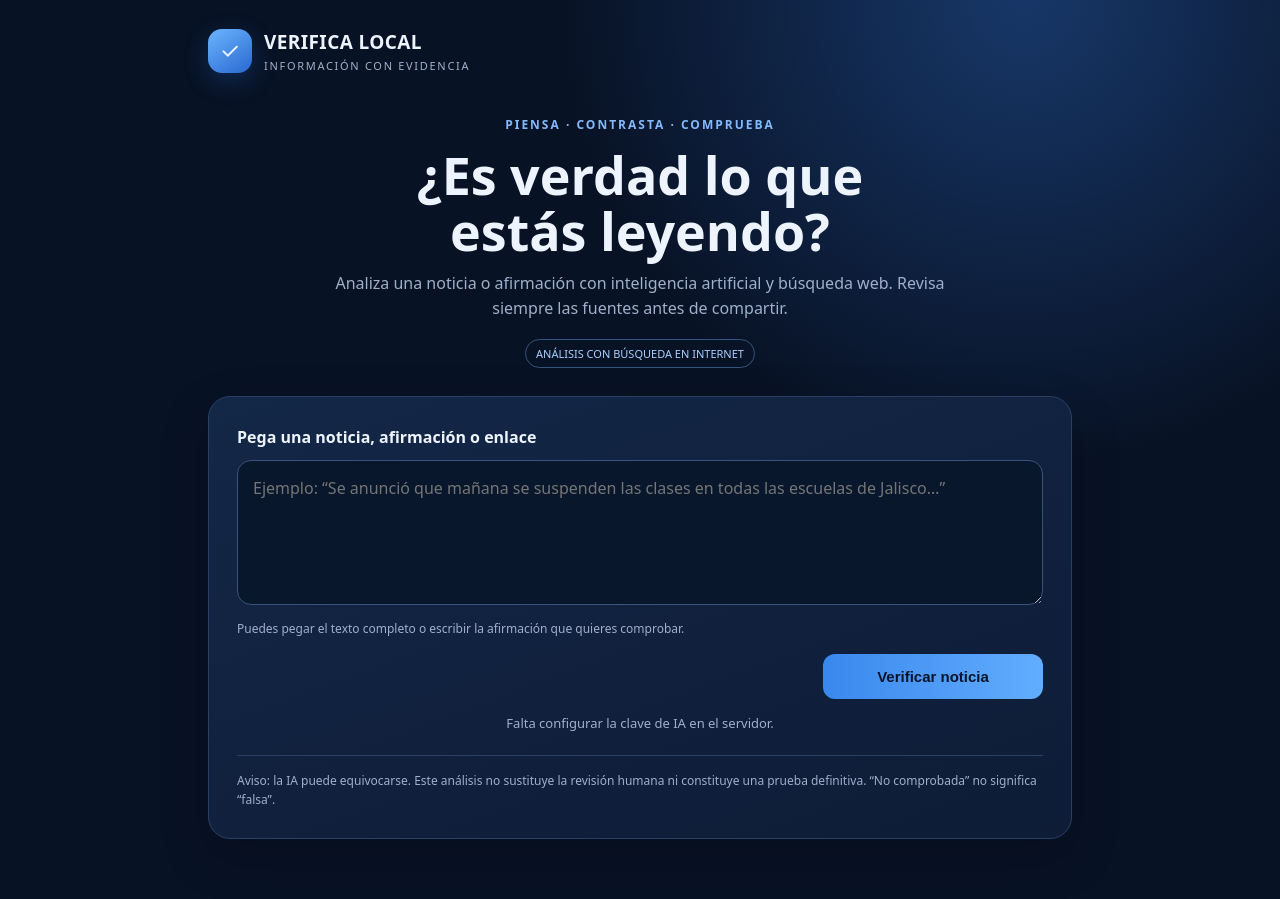
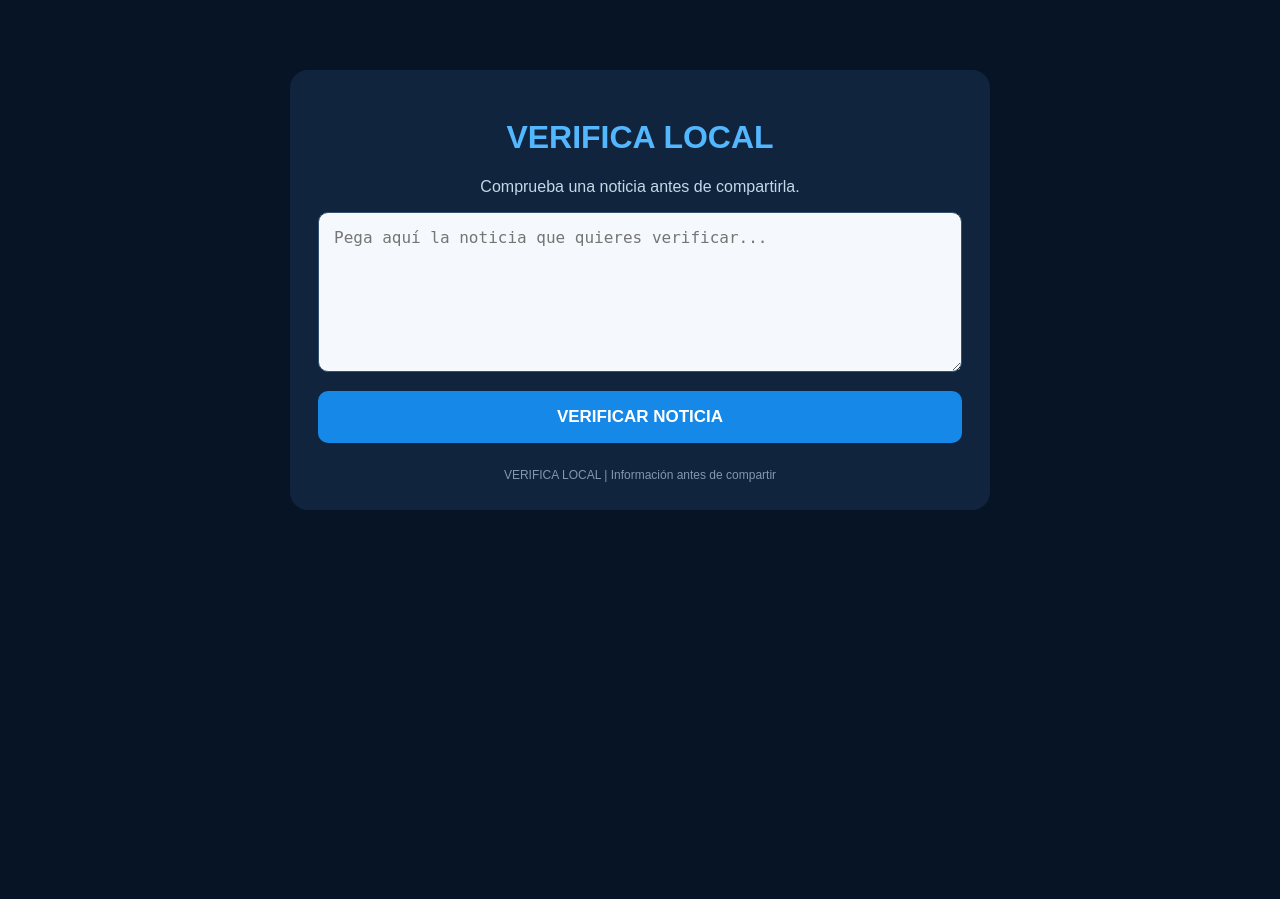
Before and after one commit to santiagotg26510-hue/verifica-local, a Flask app: page / in a window 1280 px wide. After the commit the page ends 510 px from the top, so only its background shows below. Run offline with Flask 3, Linux system fonts and the light colour scheme.

Commit message:
Update index.html

```diff
--- a/templates/index.html
+++ b/templates/index.html
@@ -1,48 +1,170 @@
-<!doctype html>
+
+<!DOCTYPE html>
 <html lang="es">
 <head>
-<meta charset="utf-8">
-<meta name="viewport" content="width=device-width, initial-scale=1">
-<meta name="theme-color" content="#0b1630">
-<title>Verifica Local | Verificación de noticias</title>
+<meta charset="UTF-8">
+<meta name="viewport" content="width=device-width, initial-scale=1.0">
+<title>VERIFICA LOCAL</title>
+
 <style>
-:root{--bg:#081225;--panel:#101f3d;--panel2:#14284c;--text:#edf4ff;--muted:#9fb0ca;--blue:#68a8ff;--line:#294064}
-*{box-sizing:border-box}body{margin:0;background:radial-gradient(circle at 80% 0%,#173768 0,transparent 34%),var(--bg);color:var(--text);font:16px/1.55 system-ui,-apple-system,Segoe UI,sans-serif}
-.wrap{max-width:900px;margin:auto;padding:28px 18px 60px}.top{display:flex;align-items:center;gap:12px;margin-bottom:42px}.logo{width:44px;height:44px;border-radius:14px;background:linear-gradient(145deg,#6cb5ff,#2868cf);display:grid;place-items:center;font-size:23px;box-shadow:0 8px 24px #1e5eb555}.brand{font-weight:800;letter-spacing:.4px;font-size:19px}.brand small{display:block;color:var(--muted);font-size:11px;font-weight:500;letter-spacing:1.7px}
-.hero{text-align:center;margin-bottom:28px}.eyebrow{color:#83baff;font-weight:700;font-size:12px;letter-spacing:2px}.hero h1{font-size:clamp(32px,7vw,52px);line-height:1.08;margin:12px 0}.hero p{color:var(--muted);max-width:610px;margin:0 auto}
-.panel{background:linear-gradient(160deg,#132747,#0e1c36);border:1px solid var(--line);border-radius:22px;padding:22px;box-shadow:0 18px 50px #0003}
-label{display:block;font-weight:700;margin-bottom:10px}textarea{width:100%;min-height:145px;resize:vertical;border:1px solid #38547c;border-radius:14px;background:#09172d;color:var(--text);padding:15px;font:inherit;outline:none}textarea:focus{border-color:var(--blue);box-shadow:0 0 0 3px #68a8ff22}.hint{font-size:12px;color:var(--muted);margin:8px 0 16px}
-button{border:0;border-radius:12px;background:linear-gradient(90deg,#3988ed,#62adff);color:#06142a;font-weight:800;font-size:15px;padding:14px 20px;width:100%;cursor:pointer}button:disabled{opacity:.55;cursor:wait}
-.status{font-size:13px;color:var(--muted);margin-top:14px;text-align:center}.result{display:none;margin-top:22px}.result h2{font-size:18px;margin:0 0 12px}.answer{white-space:pre-wrap;color:#e4edfc;background:#09172d;border:1px solid var(--line);padding:18px;border-radius:14px}.sources{margin-top:16px}.sources a{display:block;color:#9cc8ff;overflow-wrap:anywhere;margin:8px 0}.notice{margin-top:22px;color:var(--muted);font-size:12px;border-top:1px solid var(--line);padding-top:16px}.pill{display:inline-block;border:1px solid #34547d;border-radius:99px;padding:5px 10px;color:#a9cfff;font-size:11px;margin-top:18px}
-@media(min-width:650px){.panel{padding:28px}button{width:auto;min-width:220px;display:block;margin-left:auto}}
+* {
+    box-sizing: border-box;
+}
+
+body {
+    margin: 0;
+    padding: 20px;
+    min-height: 100vh;
+    background: #071426;
+    color: white;
+    font-family: Arial, sans-serif;
+}
+
+main {
+    max-width: 700px;
+    margin: 50px auto;
+    padding: 28px;
+    background: #10243d;
+    border-radius: 18px;
+}
+
+h1 {
+    color: #53b7ff;
+    text-align: center;
+    font-size: 32px;
+}
+
+p {
+    text-align: center;
+    color: #c5d7e8;
+}
+
+textarea {
+    width: 100%;
+    height: 160px;
+    padding: 15px;
+    border-radius: 10px;
+    border: 1px solid #34516e;
+    background: #f5f8fc;
+    font-size: 16px;
+    resize: vertical;
+}
+
+button {
+    width: 100%;
+    padding: 16px;
+    margin-top: 15px;
+    background: #1689e8;
+    color: white;
+    border: none;
+    border-radius: 10px;
+    font-size: 17px;
+    font-weight: bold;
+    cursor: pointer;
+}
+
+button:disabled {
+    opacity: 0.6;
+    cursor: wait;
+}
+
+#resultado {
+    display: none;
+    white-space: pre-wrap;
+    overflow-wrap: anywhere;
+    background: #071426;
+    padding: 18px;
+    border-radius: 10px;
+    margin-top: 20px;
+    line-height: 1.6;
+}
+
+footer {
+    text-align: center;
+    color: #8298ae;
+    font-size: 12px;
+    margin-top: 25px;
+}
 </style>
 </head>
-<body><main class="wrap">
-<header class="top"><div class="logo">✓</div><div class="brand">VERIFICA LOCAL<small>INFORMACIÓN CON EVIDENCIA</small></div></header>
-<section class="hero"><div class="eyebrow">PIENSA · CONTRASTA · COMPRUEBA</div><h1>¿Es verdad lo que<br>estás leyendo?</h1><p>Analiza una noticia o afirmación con inteligencia artificial y búsqueda web. Revisa siempre las fuentes antes de compartir.</p><div class="pill">ANÁLISIS CON BÚSQUEDA EN INTERNET</div></section>
-<section class="panel">
-<label for="claim">Pega una noticia, afirmación o enlace</label>
-<textarea id="claim" maxlength="5000" placeholder="Ejemplo: “Se anunció que mañana se suspenden las clases en todas las escuelas de Jalisco…”"></textarea>
-<div class="hint">Puedes pegar el texto completo o escribir la afirmación que quieres comprobar.</div>
-<button id="check">Verificar noticia</button>
-<div class="status" id="status">{% if configured %}Motor de verificación listo.{% else %}Falta configurar la clave de IA en el servidor.{% endif %}</div>
-<section class="result" id="result"><h2>Resultado del análisis</h2><div class="answer" id="answer"></div><div class="sources" id="sources"></div></section>
-<div class="notice">Aviso: la IA puede equivocarse. Este análisis no sustituye la revisión humana ni constituye una prueba definitiva. “No comprobada” no significa “falsa”.</div>
-</section></main>
+
+<body>
+<main>
+    <h1>VERIFICA LOCAL</h1>
+
+    <p>Comprueba una noticia antes de compartirla.</p>
+
+    <form id="formulario">
+        <textarea
+            id="noticia"
+            placeholder="Pega aquí la noticia que quieres verificar..."
+            required
+        ></textarea>
+
+        <button id="boton" type="submit">
+            VERIFICAR NOTICIA
+        </button>
+    </form>
+
+    <div id="resultado"></div>
+
+    <footer>
+        VERIFICA LOCAL | Información antes de compartir
+    </footer>
+</main>
+
 <script>
-const btn=document.getElementById('check'), input=document.getElementById('claim'), statusBox=document.getElementById('status'), result=document.getElementById('result'), answer=document.getElementById('answer'), sources=document.getElementById('sources');
-btn.addEventListener('click', async()=>{
- const claim=input.value.trim(); if(claim.length<8){statusBox.textContent='Escribe una afirmación un poco más completa.';return;}
- btn.disabled=true;btn.textContent='Investigando…';statusBox.textContent='Buscando y contrastando información en la web…';result.style.display='none';sources.replaceChildren();
- try{
-  const res=await fetch('/api/verificar',{method:'POST',headers:{'Content-Type':'application/json'},body:JSON.stringify({claim})});
-  const data=await res.json();if(!res.ok)throw new Error(data.error||'No se pudo verificar.');
-  answer.textContent=data.answer;result.style.display='block';
-  if(data.sources?.length){const heading=document.createElement('strong');heading.textContent='Fuentes consultadas';sources.appendChild(heading);
-   data.sources.forEach(s=>{const a=document.createElement('a');a.href=s.url;a.target='_blank';a.rel='noopener noreferrer';a.textContent=s.title||s.url;sources.appendChild(a);});
-  }else{sources.textContent='No se recibieron enlaces de fuentes en esta consulta.';}
-  statusBox.textContent='Análisis terminado. Abre las fuentes para revisarlas.';
- }catch(e){statusBox.textContent=e.message;}
- finally{btn.disabled=false;btn.textContent='Verificar noticia';}
+const formulario = document.getElementById("formulario");
+const noticia = document.getElementById("noticia");
+const boton = document.getElementById("boton");
+const resultado = document.getElementById("resultado");
+
+formulario.addEventListener("submit", async function(event) {
+    event.preventDefault();
+
+    const texto = noticia.value.trim();
+
+    if (!texto) {
+        resultado.style.display = "block";
+        resultado.textContent = "Escribe una noticia primero.";
+        return;
+    }
+
+    boton.disabled = true;
+    boton.textContent = "ANALIZANDO...";
+    resultado.style.display = "block";
+    resultado.textContent = "Estamos investigando la noticia. Espera un momento...";
+
+    try {
+        const respuesta = await fetch("/api/verificar", {
+            method: "POST",
+            headers: {
+                "Content-Type": "application/json"
+            },
+            body: JSON.stringify({
+                noticia: texto
+            })
+        });
+
+        const datos = await respuesta.json();
+
+        if (!respuesta.ok) {
+            throw new Error(datos.error || "Error al verificar.");
+        }
+
+        resultado.textContent = datos.resultado ||
+            "No se recibió un resultado válido.";
+
+    } catch (error) {
+        resultado.textContent =
+            "No se pudo completar la verificación: " + error.message;
+
+    } finally {
+        boton.disabled = false;
+        boton.textContent = "VERIFICAR NOTICIA";
+    }
 });
-</script></body></html>
+</script>
+
+</body>
+</html>
```
